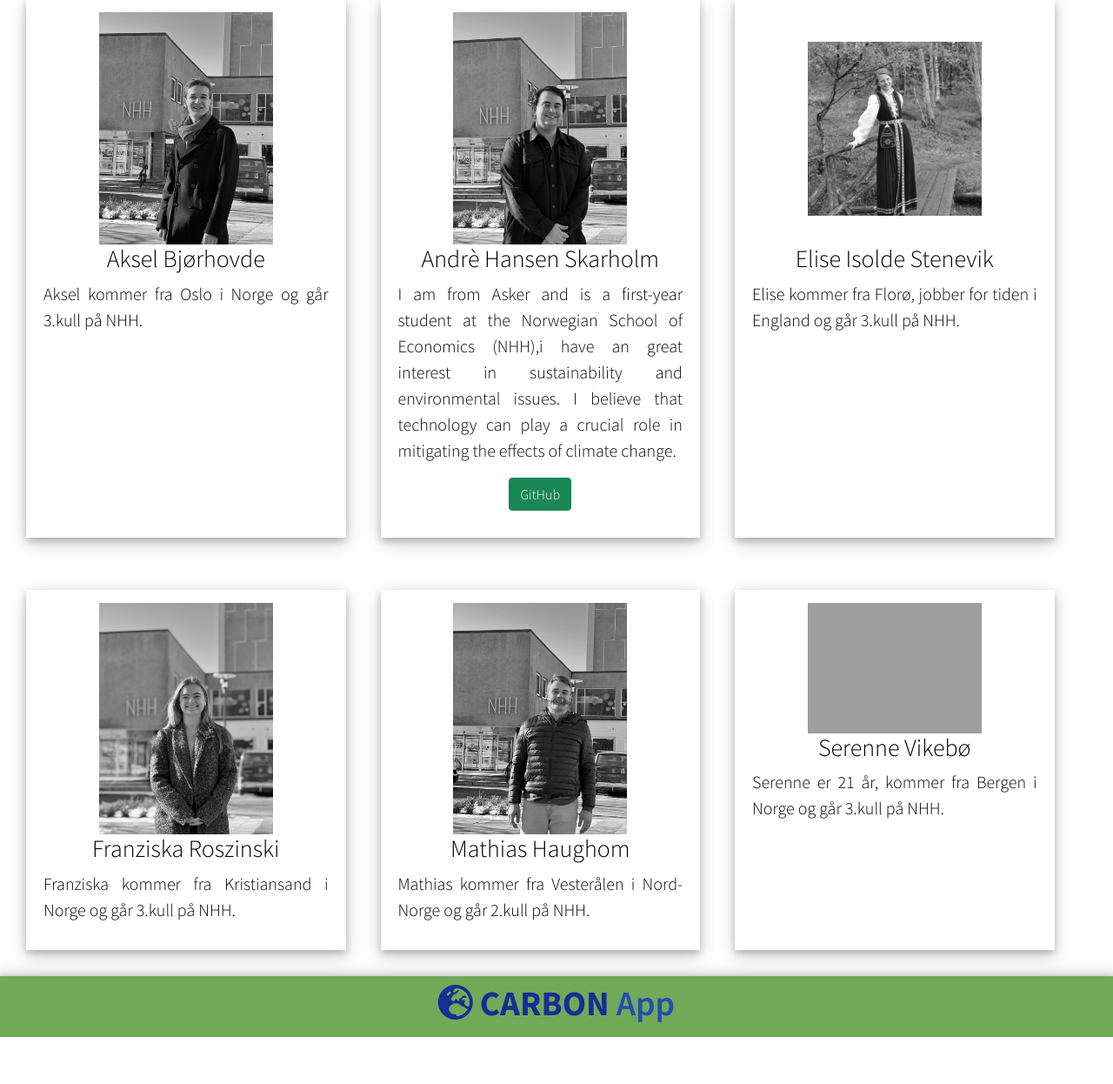
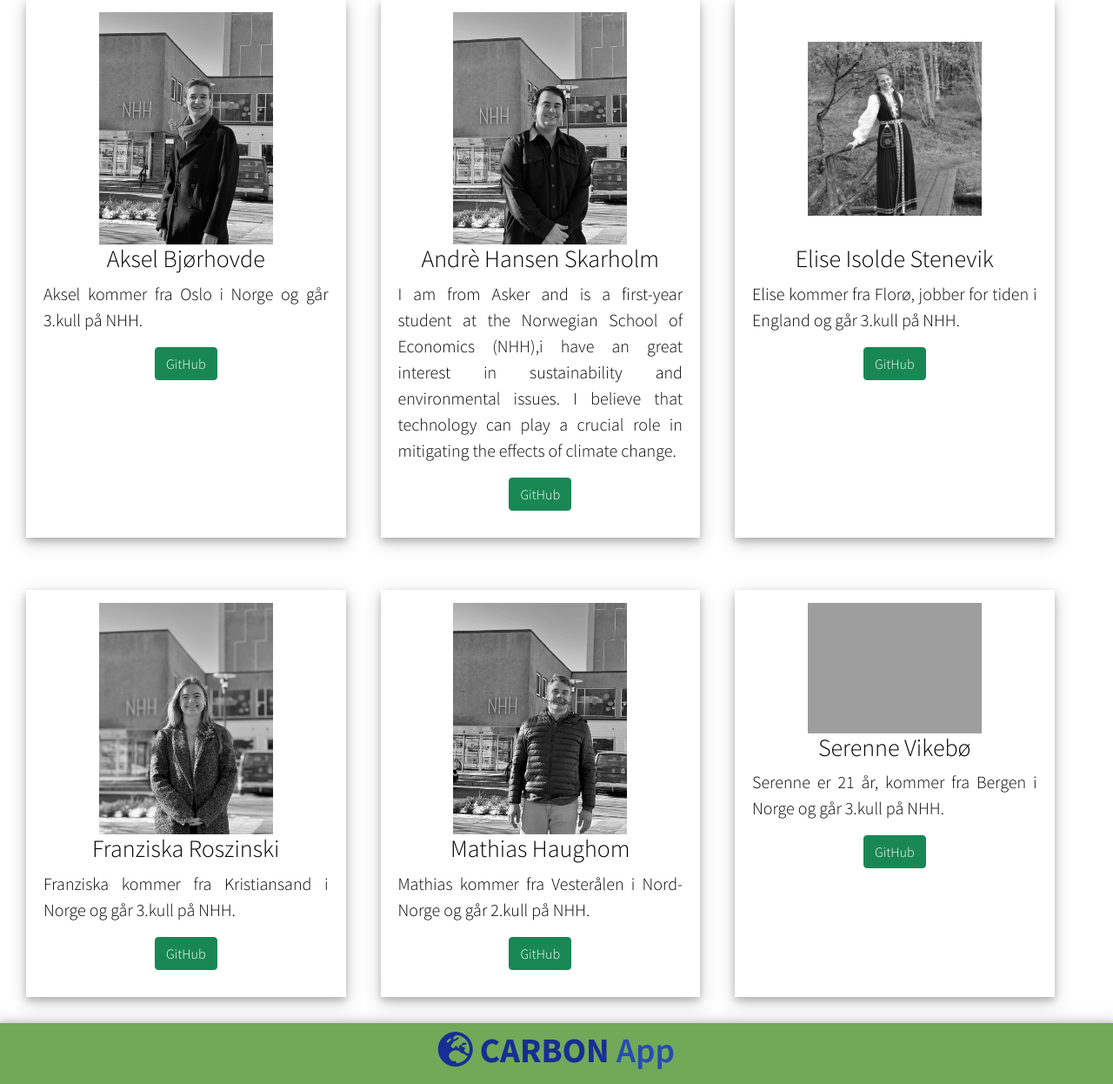
Before and after one commit to s222207/FOR19_NHH_GRP2, a Flask app: template carbon_app/templates/home.html in a window 1280 px wide. Shown: the part 917-2163 px from the top of the page at 87% size. Before the commit the page ends 2109 px from the top, so only its background shows below. Run offline with Flask 2, Linux system fonts and the light colour scheme; the template is opened without the code that fills it, so the values that code supplies are empty; some libraries are stand-ins or nearby versions; grey boxes are pictures that could not be loaded.

Commit message:
Update home.html

```diff
--- a/carbon_app/templates/home.html
+++ b/carbon_app/templates/home.html
@@ -44,7 +44,10 @@
                 <img class="img_developer" src="static/images/IMG_2537.jpeg" style="width:200px;" alt="Bilde av Aksel Bjorhovde">
                 <h3>Aksel Bjørhovde</h3>
                 <p>
-                    Aksel kommer fra Oslo i Norge og går 3.kull på NHH.
+                    Aksel kommer fra Oslo i Norge og går 3.kull på NHH. <br>
+                    <div style="display: flex; justify-content: center; align-items: center;">
+                        <a type="button" class="btn btn-success" href="https://github.com/akselbjorhovde">GitHub</a>
+                    </div>
                 </p>
                 </div>
             </div>
@@ -65,7 +68,10 @@
                 <img class="img_developer" src="static/images/Elise.jpg" style="width:200px; height:266.66px;" alt="Bilde av Elise Isolde Stenevik">
                 <h3>Elise Isolde Stenevik</h3>
                 <p>
-                   Elise kommer fra Florø, jobber for tiden i England og går 3.kull på NHH.
+                   Elise kommer fra Florø, jobber for tiden i England og går 3.kull på NHH. <br>
+                   <div style="display: flex; justify-content: center; align-items: center;">
+                    <a type="button" class="btn btn-success" href="https://github.com/elisestenevik">GitHub</a>
+                </div>
                 </p>
                 </div>
             </div>
@@ -75,7 +81,10 @@
                 <img class="img_developer" src="static/images/IMG_2526.jpeg" style="width:200px;" alt="Bilde av Franziska Roszinski">
                 <h3>Franziska Roszinski</h3>
                 <p>
-                    Franziska kommer fra Kristiansand i Norge og går 3.kull på NHH.
+                    Franziska kommer fra Kristiansand i Norge og går 3.kull på NHH. <br>
+                    <div style="display: flex; justify-content: center; align-items: center;">
+                        <a type="button" class="btn btn-success" href="https://github.com/franziskaroszinski">GitHub</a>
+                    </div>
                 </p>
                 </div>
 
@@ -85,7 +94,10 @@
                 <img class="img_developer" src="static/images/IMG_2540.jpeg" style="width:200px;" alt="Bilde av Mathias Haughom">
                 <h3>Mathias Haughom</h3>
                 <p>
-                    Mathias kommer fra Vesterålen i Nord-Norge og går 2.kull på NHH.
+                    Mathias kommer fra Vesterålen i Nord-Norge og går 2.kull på NHH. <br>
+                    <div style="display: flex; justify-content: center; align-items: center;">
+                        <a type="button" class="btn btn-success" href="https://github.com/mhaughom">GitHub</a>
+                    </div>
                 </p>
                 </div>
              </div>
@@ -94,7 +106,10 @@
                 <img class="img_developer" src="static/images/IMG_2533.jpeg" style="width:200px;" alt="Bilde av Serenne Vikebø">
                 <h3>Serenne Vikebø</h3>
                 <p>
-                    Serenne er 21 år, kommer fra Bergen i Norge og går 3.kull på NHH.
+                    Serenne er 21 år, kommer fra Bergen i Norge og går 3.kull på NHH. <br>
+                    <div style="display: flex; justify-content: center; align-items: center;">
+                        <a type="button" class="btn btn-success" href="https://github.com/SerenneVikebo">GitHub</a>
+                    </div>
                 </p>
                 </div>
              </div>
```
